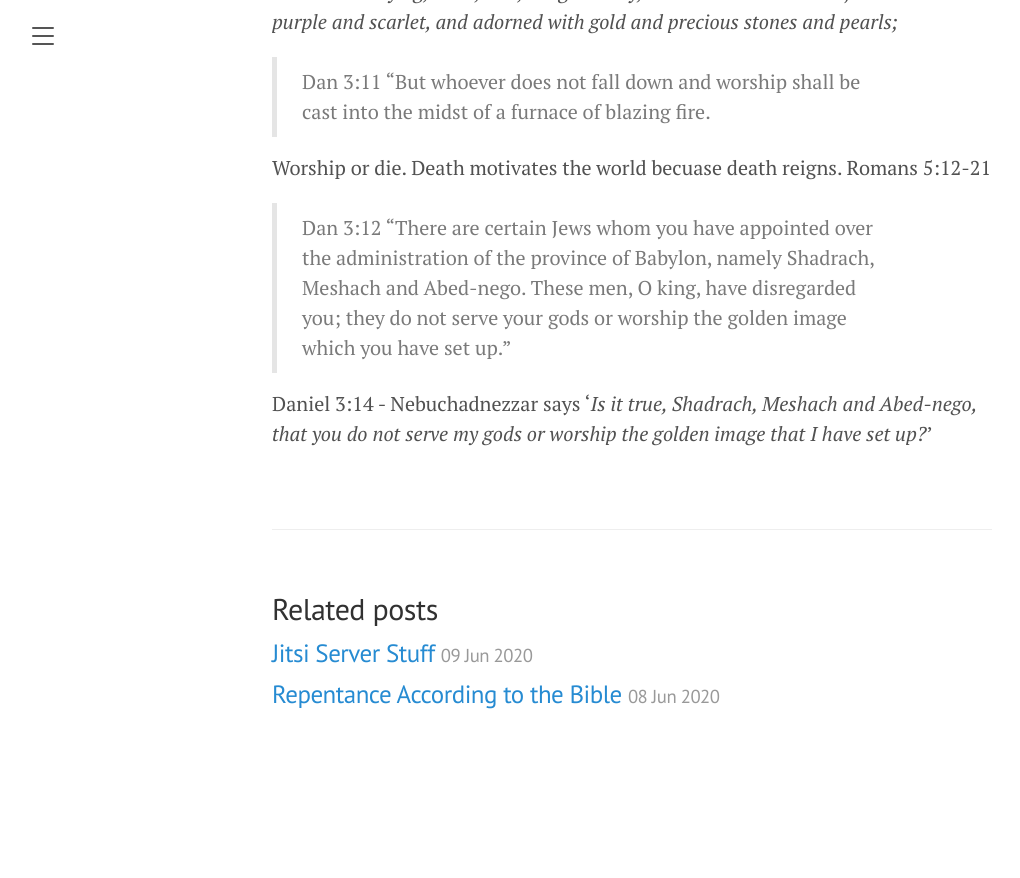
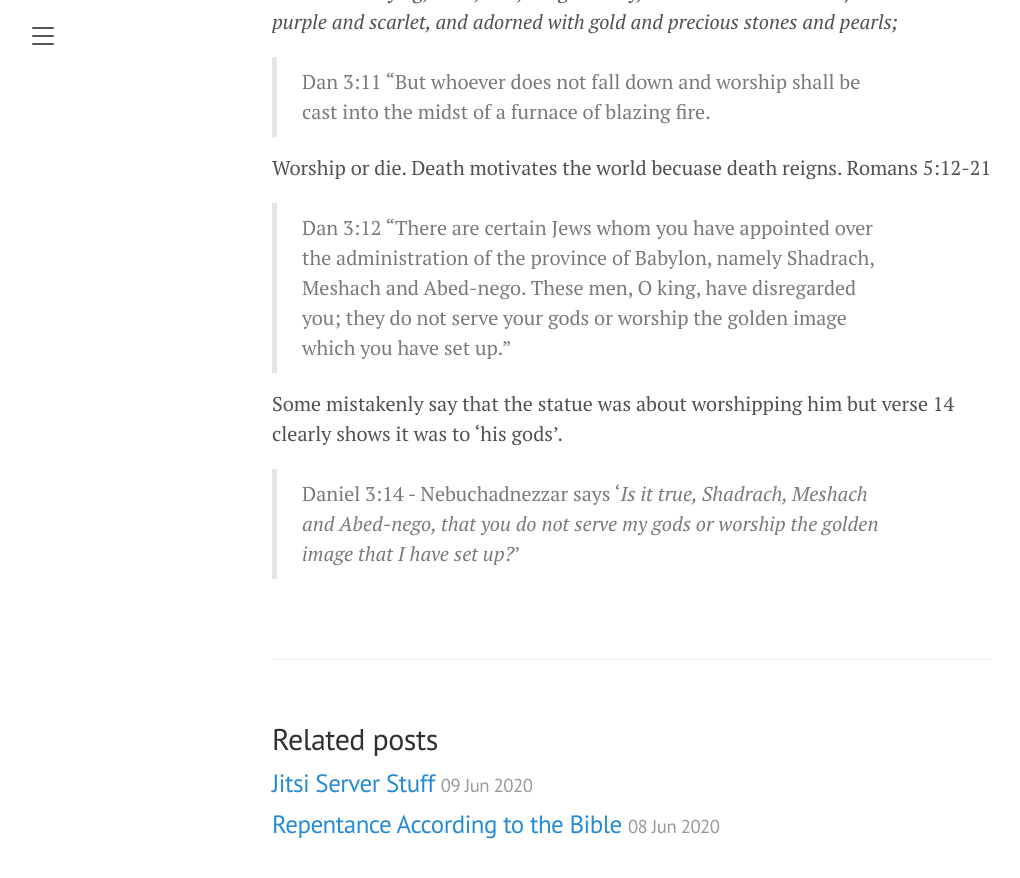
Before and after one commit to johnwry/blog, a Jekyll site: the page built from _posts/2020-06-08-Daniel-31-12.md, in a window 1280 px wide and 900 px high, scrolled down 3015 px. Shown: the top 878 px of the window, without its empty margins (8-1028 px from the left). Built offline with Jekyll 4.4.1, drawn with Linux system fonts in a browser that asks for light colours; our own code applies the rules of GitHub Pages for plain Markdown files; before the commit the page ends 3785 px from its top, so only the background shows below that.

Commit message:
Update 2020-06-08-Daniel-31-12.md

```diff
--- a/_posts/2020-06-08-Daniel-31-12.md
+++ b/_posts/2020-06-08-Daniel-31-12.md
@@ -68,4 +68,6 @@ Worship or die. Death motivates the world becuase death reigns. Romans 5:12-21
 
 >Dan 3:12  "There are certain Jews whom you have appointed over the administration of the province of Babylon, namely Shadrach, Meshach and Abed-nego. These men, O king, have disregarded you; they do not serve your gods or worship the golden image which you have set up."
 
-Daniel 3:14 - Nebuchadnezzar says '*Is it true, Shadrach, Meshach and Abed-nego, that you do not serve my gods or worship the golden image that I have set up?*'
+Some mistakenly say that the statue was about worshipping him but verse 14 clearly shows it was to 'his gods'.
+
+> Daniel 3:14 - Nebuchadnezzar says '*Is it true, Shadrach, Meshach and Abed-nego, that you do not serve my gods or worship the golden image that I have set up?*'
```
